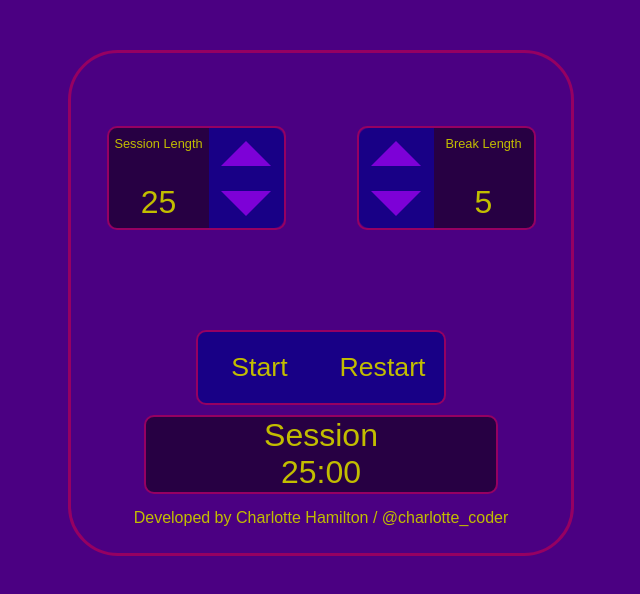
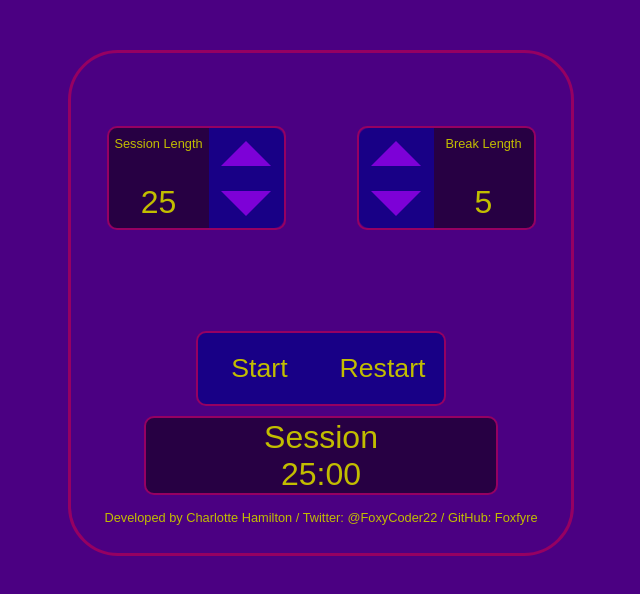
Before and after one commit to Foxfyre/Pomodoro, a React app: page / in a window 1280 px wide. Shown: the whole page, without its empty margins (319-959 px from the left). Built offline with nearby package versions, Linux system fonts and the light colour scheme.

Commit message:
added footer

```diff
--- a/src/components/Display.js
+++ b/src/components/Display.js
@@ -53,7 +53,7 @@ class Display extends Component {
             src="http://www.peter-weinberg.com/files/1014/8073/6015/BeepSound.wav"
           />
         </div>
-        <div className="foot-text"><span>Developed by Charlotte Hamilton / @charlotte_coder</span></div>
+        <div className="foot-text"><span>Developed by Charlotte Hamilton / Twitter: @FoxyCoder22 / GitHub: Foxfyre</span></div>
       </div>
     );
   }
--- a/src/css/clock.css
+++ b/src/css/clock.css
@@ -235,4 +235,5 @@ button {
   justify-content: center;
   align-items: center;
   padding-top: 15px;
+  font-size: 0.8em
 }
```
